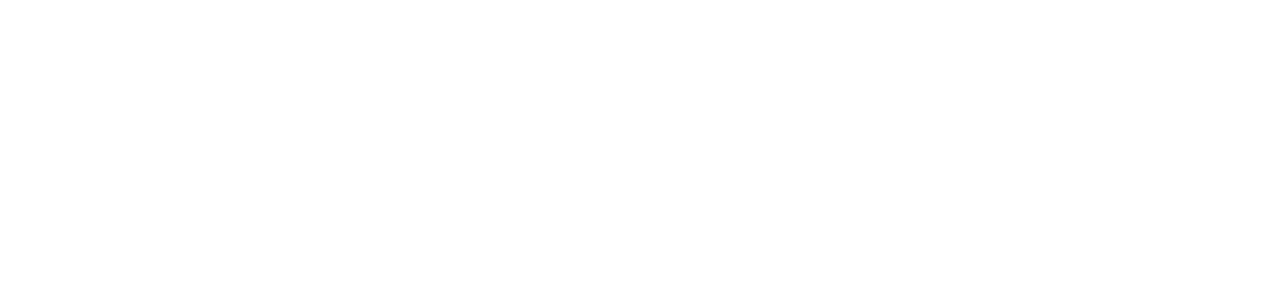
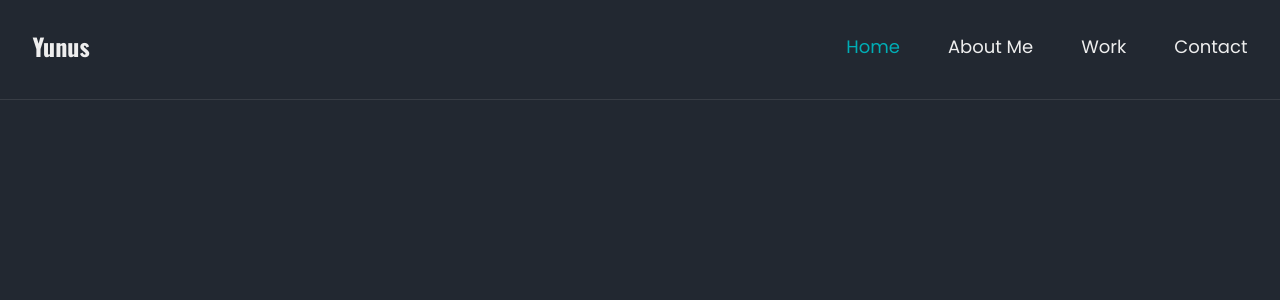
Before and after one commit to theyuunus/Portfolio, a React (Create React App) app: page / in a window 1280 px wide. Shown: the top 300 px of the page. Built offline with nearby package versions, Linux system fonts and the light colour scheme.

Commit message:
#fix #js #scss add navigation and fix Container

```diff
--- a/src/components/Container/index.js
+++ b/src/components/Container/index.js
@@ -15,4 +15,4 @@
     )
 }
 
-export { Container }
+export default Container
--- a/src/components/Navigation/Navigation.jsx
+++ b/src/components/Navigation/Navigation.jsx
@@ -1,10 +1,29 @@
-import React from 'react'
+import React, { Fragment } from 'react'
 import "./Navigation.scss"
+import Container from '../Container'
+import { NavLink } from 'react-router-dom'
 
 export default function Navigation() {
+  const menu = [
+    <NavLink className='navbar-link' style={({ isActive }) => ({ color: isActive ? 'var(--color-4)' : 'var(--color-3)' })} to={"/"}>Home</NavLink>,
+    <NavLink className='navbar-link' style={({ isActive }) => ({ color: isActive ? 'var(--color-4)' : 'var(--color-3)' })} to={"about"}>About Me</NavLink>,
+    <NavLink className='navbar-link' style={({ isActive }) => ({ color: isActive ? 'var(--color-4)' : 'var(--color-3)' })} to={"work"}>Work</NavLink>,
+    <NavLink className='navbar-link' style={({ isActive }) => ({ color: isActive ? 'var(--color-4)' : 'var(--color-3)' })} to={"contact"}>Contact</NavLink>,
+  ]
   return (
-    <div>
-
-    </div>
+    <Fragment>
+      <nav className='navbar'>
+        <Container>
+          <div className='navbar-navigation'>
+            <NavLink to={"/"} className='navbar-logo'>
+              Yunus
+            </NavLink>
+            <div className='navbar-links'>
+              {menu}
+            </div>
+          </div>
+        </Container>
+      </nav>
+    </Fragment>
   )
 }
--- a/src/components/Navigation/Navigation.scss
+++ b/src/components/Navigation/Navigation.scss
@@ -0,0 +1,30 @@
+.navbar {
+    width: 100%;
+    height: 100px;
+    border-bottom: 1px solid rgba(238, 238, 238, 0.1);
+
+    &-navigation {
+        display: flex;
+        justify-content: space-between;
+        align-items: center;
+    }
+
+    &-logo {
+        color: var(--color-3);
+        font-weight: 700;
+        font-size: 24px;
+        font-family: "Oswald", sans-serif;
+        padding: 28px 0;
+    }
+
+    &-links {
+        display: flex;
+        column-gap: 48px;
+    }
+
+    &-link {
+        font-weight: 400;
+        font-size: 18px;
+        color: var(--color-3);
+    }
+}
--- a/src/index.css
+++ b/src/index.css
@@ -7,11 +7,16 @@
     font-family: 'Poppins', sans-serif;
 }
 
+body {
+    background: var(--color-1);
+
+}
+
 :root {
     --color-1: #222831;
     --color-2: #393e46;
-    --color-3: #00adb5;
-    --color-4: #eee;
+    --color-3: #eee;
+    --color-4: #00adb5;
 }
 
 .root {
```
